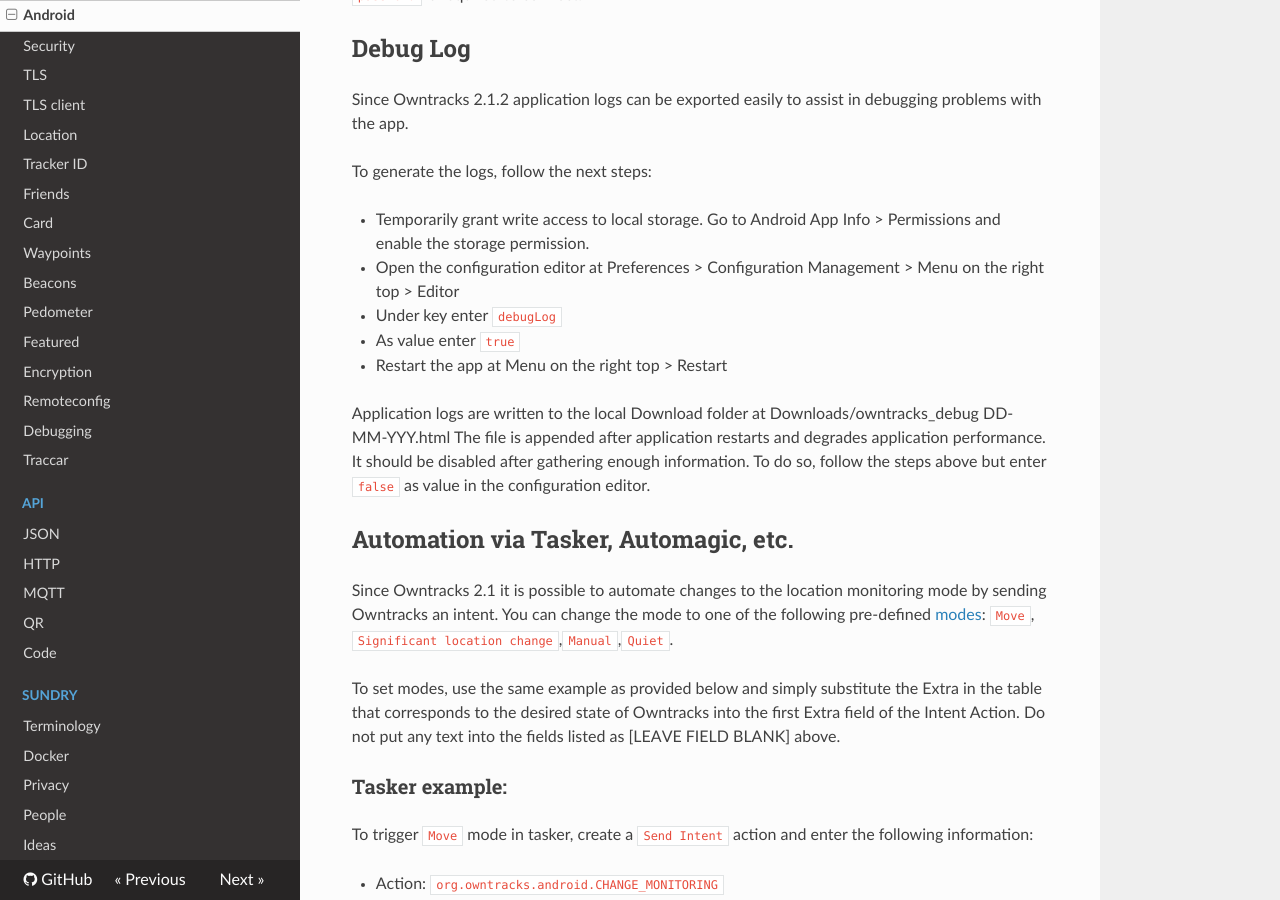
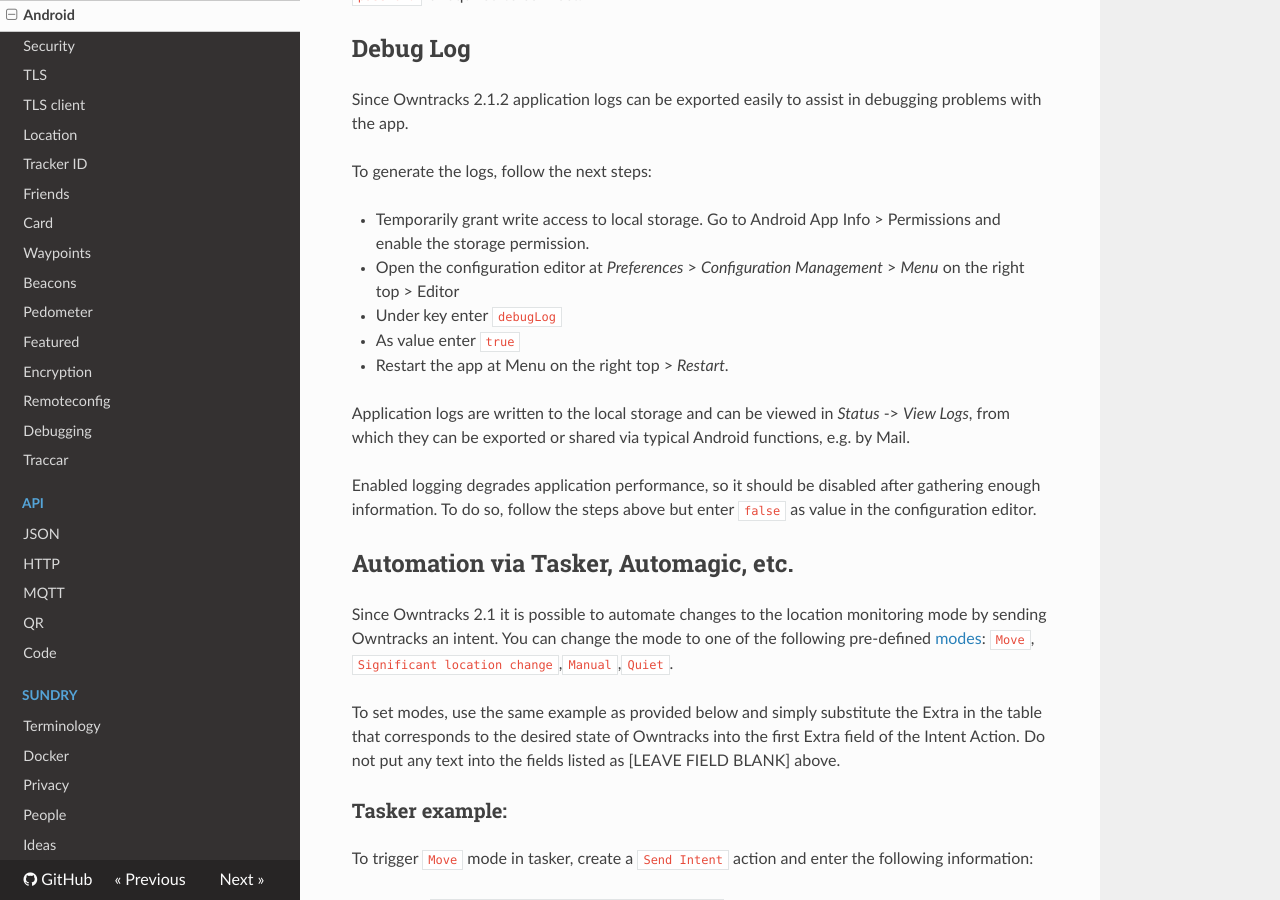
Before and after one commit to owntracks/booklet, an MkDocs documentation site: the page built from docs/features/android.md, in a window 1280 px wide and 900 px high, scrolled down 1493 px. Built offline with MkDocs 1.6.1, drawn with Linux system fonts in a browser that asks for light colours; nearby versions of some CDN libraries; old or Windows-style settings are respelled for this version of MkDocs.

Commit message:
change wording of "logging" to conform to new logging

```diff
--- a/docs/features/android.md
+++ b/docs/features/android.md
@@ -43,13 +43,14 @@ Since Owntracks 2.1.2 application logs can be exported easily to assist in debug
 To generate the logs, follow the next steps:
 
 * Temporarily grant write access to local storage. Go to Android App Info > Permissions and enable the storage permission.
-* Open the configuration editor at Preferences > Configuration Management > Menu on the right top > Editor
+* Open the configuration editor at _Preferences_ > _Configuration Management_ > _Menu_ on the right top > Editor
 * Under key enter `debugLog`
 * As value enter `true`
-* Restart the app at Menu on the right top > Restart
+* Restart the app at Menu on the right top > _Restart_.
 
-Application logs are written to the local Download folder at Downloads/owntracks_debug DD-MM-YYY.html
-The file is appended after application restarts and degrades application performance. It should be disabled after gathering enough information. To do so, follow the steps above but enter `false` as value in the configuration editor.
+Application logs are written to the local storage and can be viewed in _Status_ -> _View Logs_, from which they can be exported or shared via typical Android functions, e.g. by Mail.
+
+Enabled logging degrades application performance, so it should be disabled after gathering enough information. To do so, follow the steps above but enter `false` as value in the configuration editor.
 
 ## Automation via Tasker, Automagic, etc.
 
```
